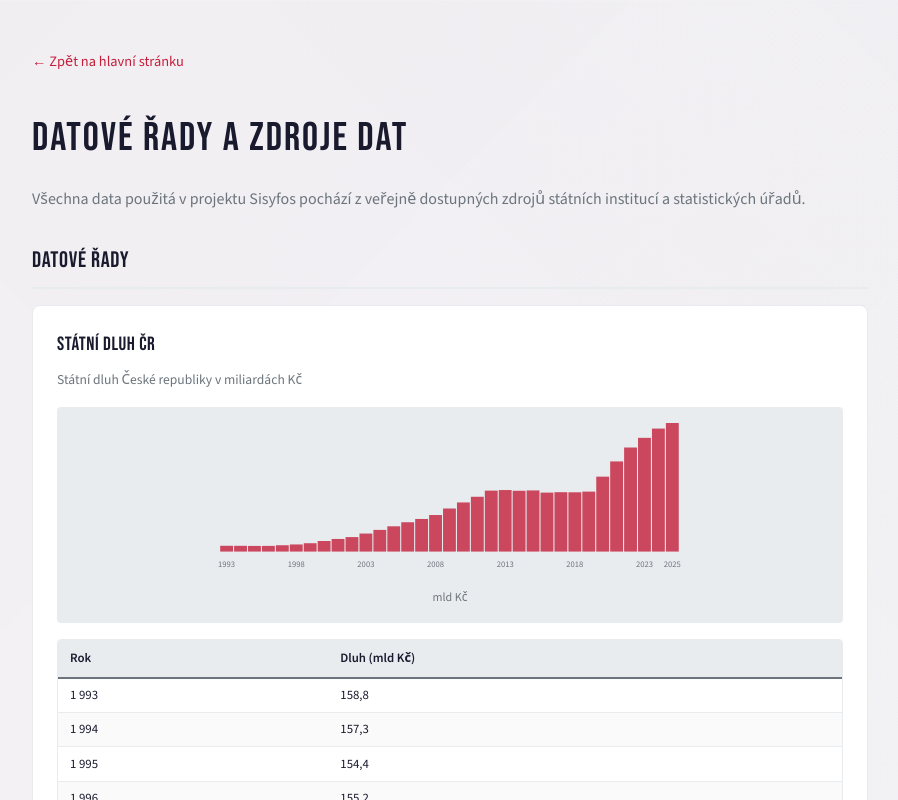
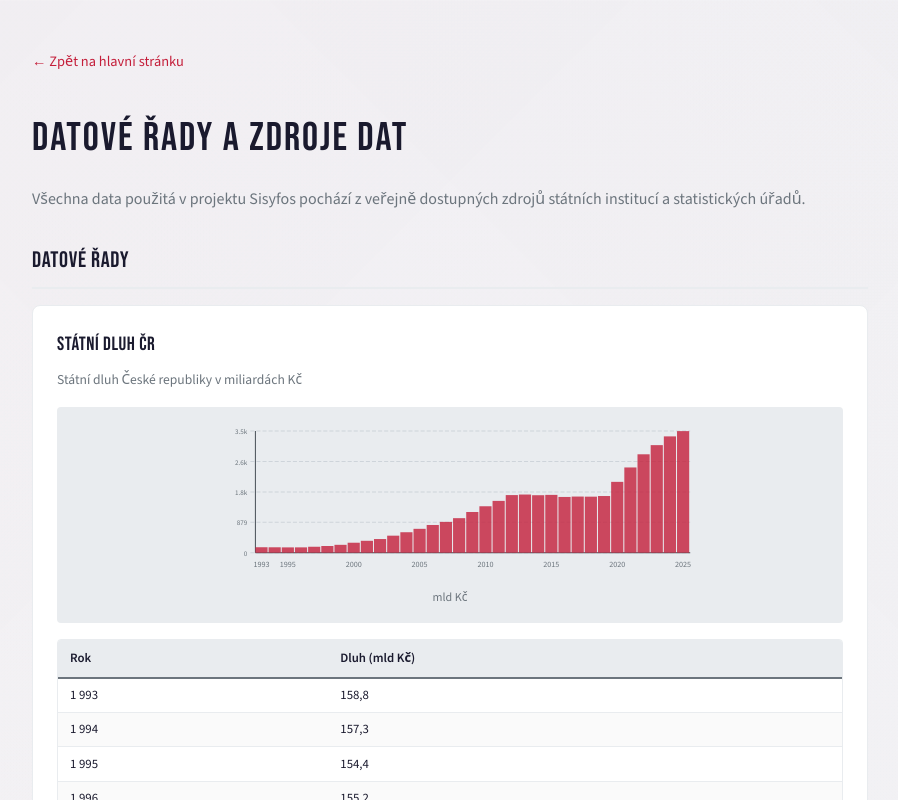
Before and after one commit to Oslicek/Sisyphus, a React (Vite) app: page /zdroje-dat in a window 1280 px wide. Shown: the top 800 px of the page, without its empty margins (190-1088 px from the left). Built offline with nearby package versions, Linux system fonts and the light colour scheme.

Commit message:
Improve data series charts
- Add horizontal grid lines with value labels to all charts
- Add vertical grid lines (every 5 years) to line charts
- Add solid X and Y axes
- Make grid lines dashed
- Fix top padding to prevent label cutoff
- Use consistent year labels (1993, 1995, then every 5 years)

```diff
--- a/src/pages/DataSources/DataSources.tsx
+++ b/src/pages/DataSources/DataSources.tsx
@@ -71,6 +71,49 @@ interface DataSet {
   chartSeries: ChartSeries[];
 }
 
+// Helper function to determine which years to show as labels
+// Logic: show first year, 1995 (if in range), then every 5 years divisible by 5
+function getYearLabels(data: DataPoint[]): number[] {
+  if (data.length === 0) return [];
+
+  const years = data.map(d => d.year);
+  const firstYear = years[0];
+  const lastYear = years[years.length - 1];
+  const labelYears: number[] = [];
+
+  // Always include first year
+  labelYears.push(firstYear);
+
+  // If data starts at 1993, include 1995
+  if (firstYear === 1993 && years.includes(1995)) {
+    labelYears.push(1995);
+  }
+
+  // Add years divisible by 5
+  for (let year = Math.ceil(firstYear / 5) * 5; year <= lastYear; year += 5) {
+    if (years.includes(year) && !labelYears.includes(year)) {
+      labelYears.push(year);
+    }
+  }
+
+  // Always include last year if not already included
+  if (!labelYears.includes(lastYear)) {
+    labelYears.push(lastYear);
+  }
+
+  return labelYears.sort((a, b) => a - b);
+}
+
+// Format large numbers for axis labels
+function formatAxisValue(value: number): string {
+  if (value >= 1000000) {
+    return (value / 1000000).toFixed(1).replace('.0', '') + 'M';
+  } else if (value >= 1000) {
+    return (value / 1000).toFixed(1).replace('.0', '') + 'k';
+  }
+  return value.toFixed(0);
+}
+
 function SimpleBarChart({ data, series, unit }: {
   data: DataPoint[];
   series: ChartSeries[];
@@ -84,24 +127,77 @@ function SimpleBarChart({ data, series, unit }: {
   });
   const maxValue = Math.max(...values);
   const chartHeight = 120;
-  const barWidth = Math.max(4, Math.min(12, 600 / data.length - 1));
-  const chartWidth = data.length * (barWidth + 1);
+  const topPadding = 8;
+  const leftPadding = 45;
+  const barWidth = Math.max(4, Math.min(12, (600 - leftPadding) / data.length - 1));
+  const chartWidth = leftPadding + data.length * (barWidth + 1);
+
+  // Grid line values (0%, 25%, 50%, 75%, 100% of max)
+  const gridValues = [0, 0.25, 0.5, 0.75, 1].map(pct => maxValue * pct);
 
   return (
     <div className={styles.chartContainer}>
       <svg
-        viewBox={`0 0 ${chartWidth} ${chartHeight + 20}`}
+        viewBox={`0 0 ${chartWidth} ${chartHeight + topPadding + 20}`}
         className={styles.chart}
         preserveAspectRatio="xMidYMid meet"
       >
+        {/* Horizontal grid lines with value labels */}
+        {gridValues.map((val, i) => {
+          const y = topPadding + chartHeight - (val / maxValue) * chartHeight;
+          return (
+            <g key={`grid-${i}`}>
+              <line
+                x1={leftPadding - 5}
+                x2={chartWidth}
+                y1={y}
+                y2={y}
+                stroke="#ced4da"
+                strokeWidth={1}
+                strokeDasharray="4 2"
+              />
+              <text
+                x={leftPadding - 8}
+                y={y + 3}
+                textAnchor="end"
+                fontSize="7"
+                fill="#6c757d"
+              >
+                {formatAxisValue(val)}
+              </text>
+            </g>
+          );
+        })}
+
+        {/* X axis (solid) */}
+        <line
+          x1={leftPadding}
+          x2={chartWidth}
+          y1={topPadding + chartHeight}
+          y2={topPadding + chartHeight}
+          stroke="#495057"
+          strokeWidth={1}
+        />
+
+        {/* Y axis (solid) */}
+        <line
+          x1={leftPadding}
+          x2={leftPadding}
+          y1={topPadding}
+          y2={topPadding + chartHeight}
+          stroke="#495057"
+          strokeWidth={1}
+        />
+
+        {/* Bars */}
         {data.map((d, i) => {
           const val = typeof d[valueKey] === 'number' ? d[valueKey] as number : 0;
           const height = maxValue > 0 ? (val / maxValue) * chartHeight : 0;
           return (
             <rect
               key={d.year}
-              x={i * (barWidth + 1)}
-              y={chartHeight - height}
+              x={leftPadding + i * (barWidth + 1)}
+              y={topPadding + chartHeight - height}
               width={barWidth}
               height={height}
               fill={color}
@@ -109,13 +205,17 @@ function SimpleBarChart({ data, series, unit }: {
             />
           );
         })}
-        {data.filter((_, i) => i % 5 === 0 || i === data.length - 1).map((d) => {
+
+        {/* Year labels */}
+        {(() => {
+          const labelYears = getYearLabels(data);
+          return data.filter(d => labelYears.includes(d.year)).map((d) => {
             const originalIndex = data.findIndex(x => x.year === d.year);
             return (
               <text
                 key={d.year}
-              x={originalIndex * (barWidth + 1) + barWidth / 2}
-              y={chartHeight + 14}
+                x={leftPadding + originalIndex * (barWidth + 1) + barWidth / 2}
+                y={topPadding + chartHeight + 14}
                 textAnchor="middle"
                 fontSize="8"
                 fill="#6c757d"
@@ -123,7 +223,8 @@ function SimpleBarChart({ data, series, unit }: {
                 {d.year}
               </text>
             );
-        })}
+          });
+        })()}
       </svg>
       <p className={styles.chartUnit}>{unit}</p>
     </div>
@@ -135,9 +236,9 @@ function MultiLineChart({ data, series, unit }: {
   series: ChartSeries[];
   unit: string;
 }) {
-  const chartHeight = 140;
+  const chartHeight = 145;
   const chartWidth = 600;
-  const padding = { top: 10, right: 20, bottom: 30, left: 10 };
+  const padding = { top: 15, right: 20, bottom: 30, left: 45 };
   const innerWidth = chartWidth - padding.left - padding.right;
   const innerHeight = chartHeight - padding.top - padding.bottom;
 
@@ -151,6 +252,9 @@ function MultiLineChart({ data, series, unit }: {
       }
     });
   });
+
+  // Grid line values (0%, 25%, 50%, 75%, 100% of max)
+  const gridValues = [0, 0.25, 0.5, 0.75, 1].map(pct => maxValue * pct);
 
   // Generate points for each series
   const generatePath = (seriesKey: string) => {
@@ -170,18 +274,70 @@ function MultiLineChart({ data, series, unit }: {
         className={styles.chart}
         preserveAspectRatio="xMidYMid meet"
       >
-        {/* Grid lines */}
-        {[0, 0.25, 0.5, 0.75, 1].map((pct, i) => (
+        {/* Horizontal grid lines with value labels */}
+        {gridValues.map((val, i) => {
+          const y = padding.top + innerHeight - (val / maxValue) * innerHeight;
+          return (
+            <g key={`h-${i}`}>
               <line
-            key={i}
+                x1={padding.left - 5}
+                x2={chartWidth - padding.right}
+                y1={y}
+                y2={y}
+                stroke="#ced4da"
+                strokeWidth={1}
+                strokeDasharray="4 2"
+              />
+              <text
+                x={padding.left - 8}
+                y={y + 3}
+                textAnchor="end"
+                fontSize="7"
+                fill="#6c757d"
+              >
+                {formatAxisValue(val)}
+              </text>
+            </g>
+          );
+        })}
+
+        {/* Vertical grid lines - every 5 years */}
+        {data.filter(d => d.year % 5 === 0).map((d) => {
+          const originalIndex = data.findIndex(x => x.year === d.year);
+          const x = padding.left + (originalIndex / (data.length - 1)) * innerWidth;
+          return (
+            <line
+              key={`v-${d.year}`}
+              x1={x}
+              x2={x}
+              y1={padding.top}
+              y2={padding.top + innerHeight}
+              stroke="#ced4da"
+              strokeWidth={1}
+              strokeDasharray="4 2"
+            />
+          );
+        })}
+
+        {/* X axis (solid) */}
+        <line
           x1={padding.left}
           x2={chartWidth - padding.right}
-            y1={padding.top + innerHeight * (1 - pct)}
-            y2={padding.top + innerHeight * (1 - pct)}
-            stroke="#e9ecef"
+          y1={padding.top + innerHeight}
+          y2={padding.top + innerHeight}
+          stroke="#495057"
           strokeWidth={1}
         />
-        ))}
+
+        {/* Y axis (solid) */}
+        <line
+          x1={padding.left}
+          x2={padding.left}
+          y1={padding.top}
+          y2={padding.top + innerHeight}
+          stroke="#495057"
+          strokeWidth={1}
+        />
 
         {/* Lines */}
         {series.map(s => (
@@ -197,7 +353,9 @@ function MultiLineChart({ data, series, unit }: {
         ))}
 
         {/* Year labels */}
-        {data.filter((_, i) => i % 5 === 0 || i === data.length - 1).map((d, idx) => {
+        {(() => {
+          const labelYears = getYearLabels(data);
+          return data.filter(d => labelYears.includes(d.year)).map((d) => {
             const originalIndex = data.findIndex(x => x.year === d.year);
             const x = padding.left + (originalIndex / (data.length - 1)) * innerWidth;
             return (
@@ -212,7 +370,8 @@ function MultiLineChart({ data, series, unit }: {
                 {d.year}
               </text>
             );
-        })}
+          });
+        })()}
       </svg>
 
       {/* Legend */}
```
Lines whose indentation alone changed are shown as unchanged.
